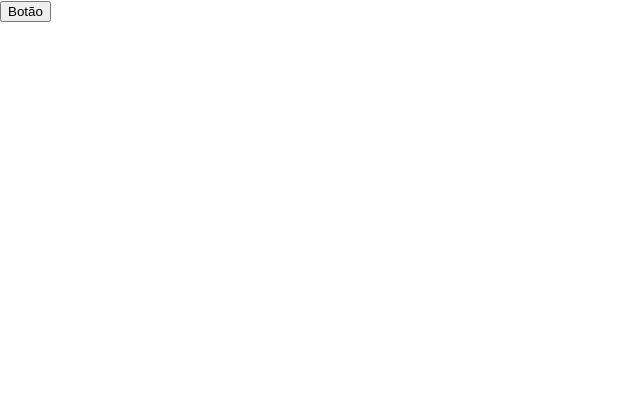
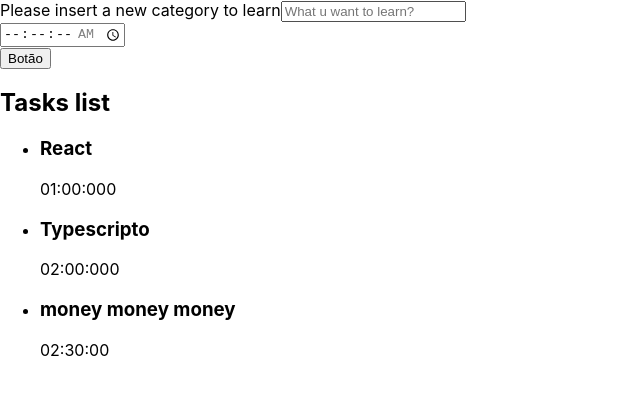
Before and after one commit to jorgejrluiz/aluraStudies, a React (Create React App) app: page / in a window 1280 px wide. Shown: the top 394 px of the page, without its empty margins (0-640 px from the left). Built offline with nearby package versions, Linux system fonts and the light colour scheme; the HTML template or start-up script is replaced by a standard one.

Commit message:
Feat: Add forms e exibição em lista

```diff
--- a/src/App.tsx
+++ b/src/App.tsx
@@ -1,9 +1,12 @@
 import Button from './components/button';
+import Forms from './components/forms';
+import List from './components/list';
 
 function App() {
   return (
     <div className='App'>
-      <Button></Button>
+      <Forms></Forms>
+      <List></List>
     </div>
   );
 }
--- /dev/null
+++ b/src/components/forms/index.tsx
@@ -0,0 +1,42 @@
+import React from 'react';
+import Button from '../button';
+
+
+class Forms extends React.Component {
+    render() {
+        return (
+            <form>
+                <div>
+                    <label
+                    htmlFor='task'>
+                        Please insert a new category to learn
+                    </label>
+                    <input
+                    type='text'
+                    name='task'
+                    id='task'
+                    placeholder='What u want to learn?'
+                    required
+                    >
+                    </input>
+                </div>
+                <div>
+                    <label htmlFor="time"></label>
+                    <input
+                        type='time'
+                        step='1'
+                        name='time'
+                        id='time'
+                        min='00:00:00'
+                        max='01:30:00'
+                        required>
+                    </input>
+                </div>
+
+                <Button></Button>
+            </form>
+        );
+    }
+}
+
+export default Forms;
--- /dev/null
+++ b/src/components/list/index.tsx
@@ -0,0 +1,42 @@
+import React from "react";
+
+function List () {
+    const tasks = [
+        {
+        task: 'React',
+        time: '01:00:000'
+        },
+        {
+            task: 'Typescripto',
+            time: '02:00:000'
+        },
+        {
+            task: 'money money money',
+            time: '02:30:00'
+        }
+    ]
+
+    return (
+        <aside>
+            <h2>
+                Tasks list
+            </h2>
+            <ul>
+                {
+                    tasks.map((task, index) => (
+                        <li key={index}>
+                            <h3>
+                                {task.task}
+                            </h3>
+                            <span>
+                                {task.time}
+                            </span>
+                        </li>
+                    ))
+                }
+            </ul>
+        </aside>
+    )
+}
+
+export default List;
```
